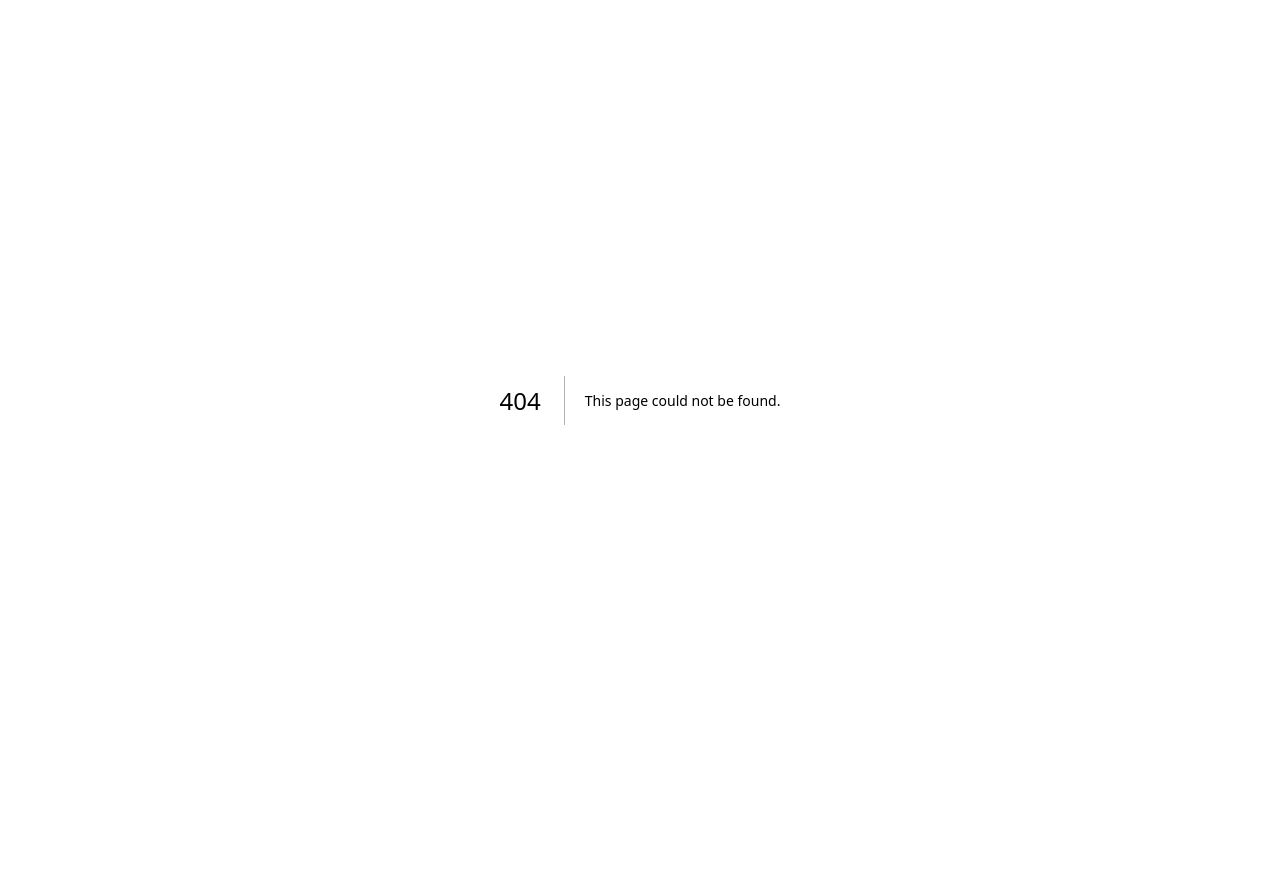
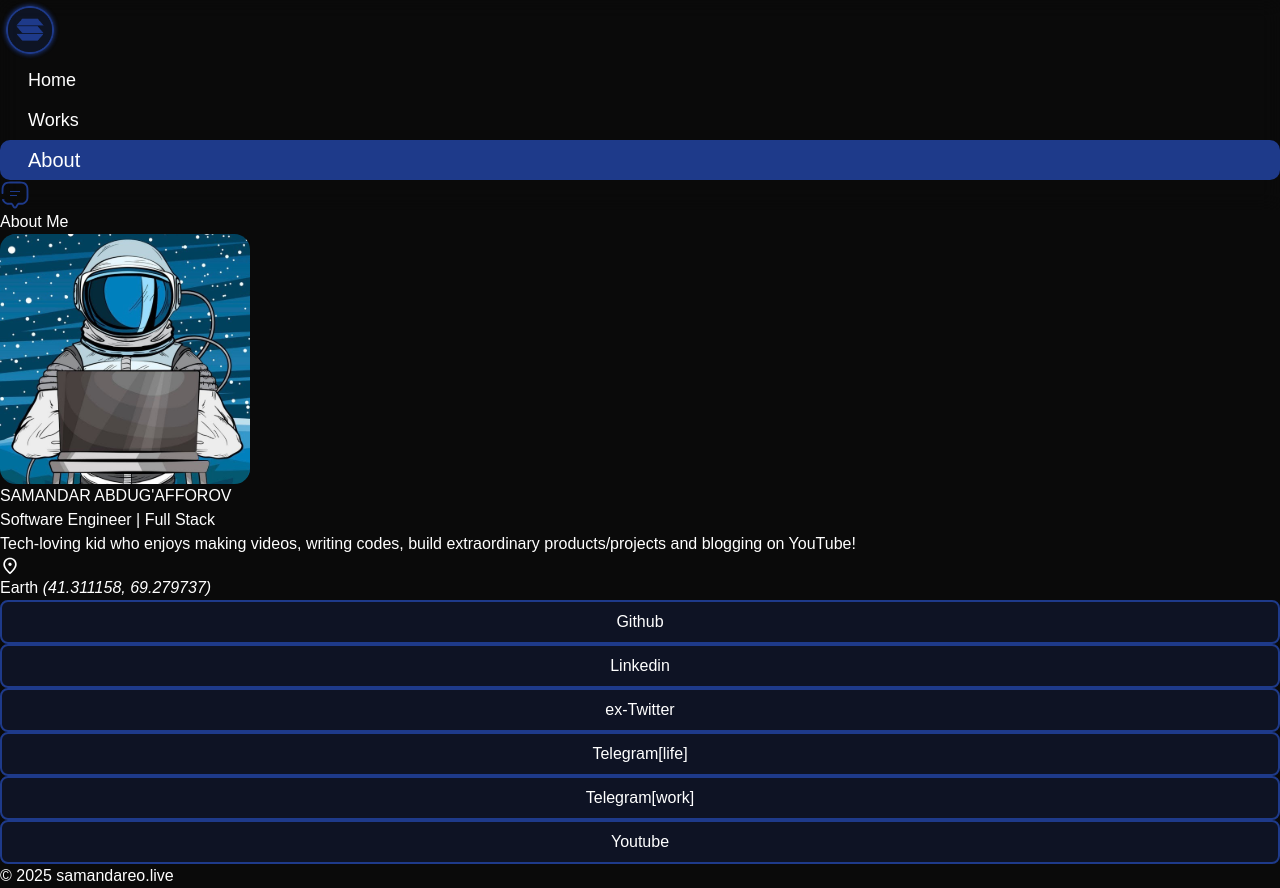
Before and after one commit to samandareo/my-website, a Next.js app: page /about in a window 1280 px wide. Before the commit this address had no page. Before the commit the page ends 800 px from the top, so only its background shows below. Built offline with nearby package versions, Linux system fonts and the light colour scheme.

Commit message:
Added about page

```diff
--- /dev/null
+++ b/src/app/about/about.module.css
@@ -0,0 +1,15 @@
+.socialItem {
+    display: flex;
+    justify-content: center;
+    align-items: center;
+    padding: 0.5rem 1rem; /* py-2 px-4 */
+    border: 2px solid #1E3A8A;
+    border-radius: 0.5rem; /* rounded-lg */
+    background-color: rgba(30, 58, 138, 0.2);
+    cursor: pointer;
+    transition: opacity 0.3s ease;
+}
+
+.socialItem:hover {
+    opacity: 0.5;
+}
--- /dev/null
+++ b/src/app/about/page.tsx
@@ -0,0 +1,73 @@
+import ContainerHeader from "@/components/ContainerHeader";
+import ContainerFooter from "@/components/ContainerFooter";
+import Image from "next/image";
+import profile_image from "@/images/profile_image.svg";
+import location_image from "@/images/location_logo.svg";
+import myStyle from "@/app/about/about.module.css";
+
+
+export default function Home() {
+  return (
+      <div className="flex flex-col gap-y-2 w-10/12 mx-auto min-h-screen">
+        <ContainerHeader/>
+        <div className="mt-10">
+            <h1 className="text-2xl font-semibold">About Me</h1>
+            <div className="w-100 h-[0.5px] bg-white mt-2 opacity-50"></div>
+        </div>
+        <div className="flex flex-col gap-6 mt-4">
+            <div className="flex gap-y-6 gap-x-6 md:flex-row flex-col items-center">
+                <div className="flex justify-center items-center border-2 border-[#1E3A8A] rounded-2xl p-2 bg-[rgba(30,58,138,0.2)] sm:min-w-[150px] md:min-w-[200px]">
+                    <Image
+                        src={profile_image}
+                        alt="profile_image"
+                        width={250}
+                        height={250}
+                        className="rounded-md"
+                    />
+                </div>
+
+                <div className="flex flex-col border-2 border-[#1E3A8A] rounded-2xl p-5 bg-[rgba(30,58,138,0.2)] gap-y-6">
+                    <span className="flex flex-col">
+                        <h2 className="text-4xl font-bold">SAMANDAR ABDUG'AFFOROV</h2>
+                        <h4 className="text-2xl font-extralight">Software Engineer | Full Stack</h4>
+                    </span>
+                    <span>
+                        <p className="text-md font-light">Tech-loving kid who enjoys making videos, writing codes, build extraordinary products/projects and blogging on YouTube!</p>
+                    </span>
+                    <span className="flex gap-x-1 items-center">
+                        <Image
+                            src={location_image}
+                            alt="location"
+                            width={20}
+                            height={20}
+                        />
+                        <h6>Earth <i className="font-sm font-extralight">(41.311158, 69.279737)</i></h6>
+                    </span>
+                </div>
+            </div>
+            <div className="grid grid-cols-2 sm:grid-cols-3 md:grid-cols-4 lg:grid-cols-6 gap-6">
+                <a href="https://github.com/samandareo" className={myStyle.socialItem}>
+                    Github
+                </a>
+                <a href="https://www.linkedin.com/in/samandareo/" className={myStyle.socialItem}>
+                    Linkedin
+                </a>
+                <a href="https://x.com/samandareo" className={myStyle.socialItem}>
+                    ex-Twitter
+                </a>
+                <a href="https://t.me/samandareo7" className={myStyle.socialItem}>
+                    Telegram <span className="text-xs font-light">[life]</span>
+                </a>
+                <a href="https://t.me/samandareotech" className={`${myStyle.socialItem} md:col-start-2 lg:col-start-auto`}>
+                    Telegram <span className="text-xs font-light ">[work]</span>
+                </a>
+                <a href="https://www.youtube.com/@abdugafforovs" className={`${myStyle.socialItem}`}>
+                    Youtube
+                </a>
+            </div>
+        </div>
+        <ContainerFooter />
+      </div>
+)
+  ;
+}
--- a/src/components/ContainerFooter.tsx
+++ b/src/components/ContainerFooter.tsx
@@ -3,6 +3,7 @@ import { motion } from "framer-motion";
 
 export default function ContainerFooter() {
   return (
+    <div className="w-full flex justify-center py-4 bg-transparent">
       <motion.div
         key="footer"
         initial={{ opacity: 0, y: 30 }}
@@ -10,12 +11,10 @@ export default function ContainerFooter() {
         exit={{ opacity: 0, y: -30 }}
         transition={{ duration: 0.4 }}
       >
-       <div className="flex flex-row justify-center h-10">
-            <span className="w-auto font-extralight">
-                {/* eslint-disable-next-line @next/next/no-html-link-for-pages */}
-                © 2024 <a href="/" className="">samandareo.live</a>
+        <span className="font-extralight text-sm text-center block">
+          © 2025 <a href="/" className="underline">samandareo.live</a>
         </span>
+      </motion.div>
     </div>
-    </motion.div>
   );
 }
--- a/src/components/ContainerHeader.tsx
+++ b/src/components/ContainerHeader.tsx
@@ -38,7 +38,7 @@ export default function ContainerHeader() {
             exit={{ opacity: 0, y: -30 }}
             transition={{ duration: 0.4 }}
         >
-            <div className="container mx-auto h-115 flex justify-between items-center py-3 px-6">
+            <div className="container mx-auto h-115 flex justify-between items-center py-3">
                 <Image src={logo} alt="logo" width={60} height={60} className="hover:scale-110 hover:cursor-pointer transition"/>
                 <div>
                     <ul className="flex gap-3 font-normal hover:cursor-pointer select-none">
```
Also changed, not shown: src/images/location_logo.svg (added), src/images/profile_image.svg (added). Lines whose indentation alone changed are shown as unchanged.
